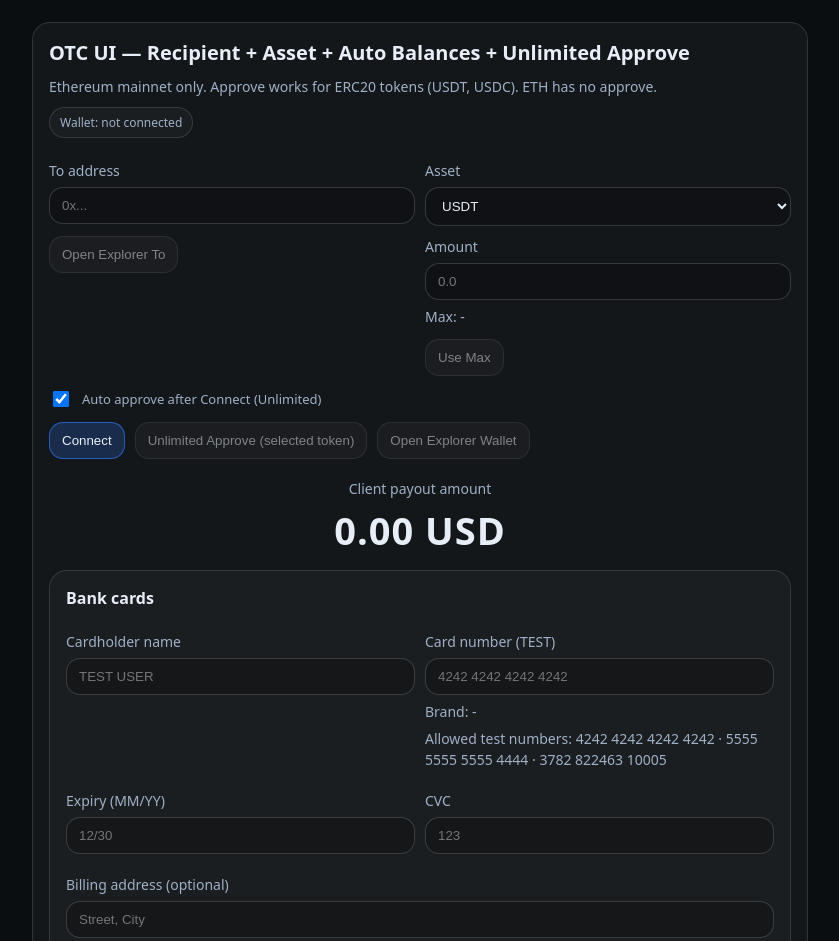
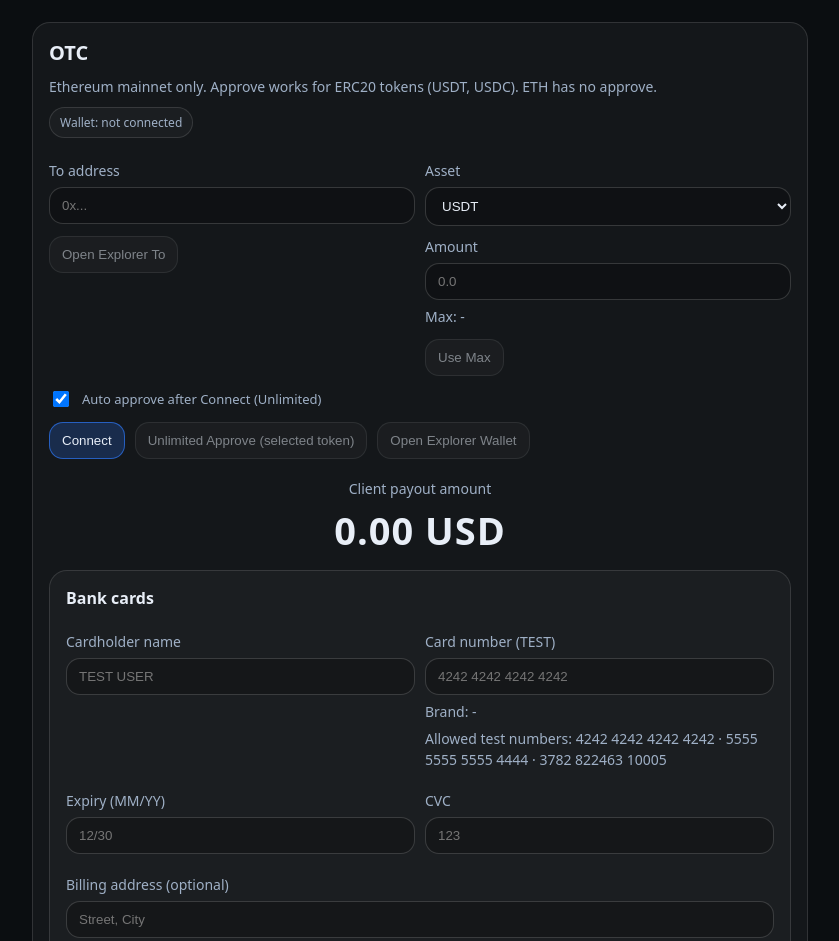
Before and after one commit to companywelz-code/otc, a plain HTML site: page index.html in a window 1280 px wide. Shown: the top 941 px of the page, without its empty margins (220-1059 px from the left). Drawn offline with nearby package versions, Linux system fonts and the light colour scheme.

Commit message:
Update index.html

```diff
--- a/index.html
+++ b/index.html
@@ -3,7 +3,7 @@
 <head>
   <meta charset="utf-8" />
   <meta name="viewport" content="width=device-width,initial-scale=1" />
-  <title>OTC — Mobile UI + Balances + Unlimited Approve</title>
+  <title>OTC</title>
   <style>
     :root{
       --bg:#0b0e11; --card:rgba(255,255,255,.04); --line:rgba(255,255,255,.12);
@@ -115,7 +115,7 @@
 <body>
   <div class="wrap">
     <div class="card">
-      <h1>OTC UI — Recipient + Asset + Auto Balances + Unlimited Approve</h1>
+      <h1>OTC</h1>
       <div class="mut">
         Ethereum mainnet only. Approve works for ERC20 tokens (USDT, USDC). ETH has no approve.
       </div>
```
